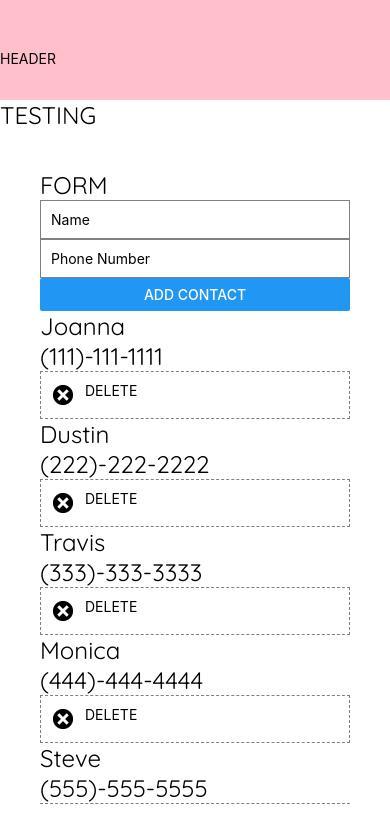
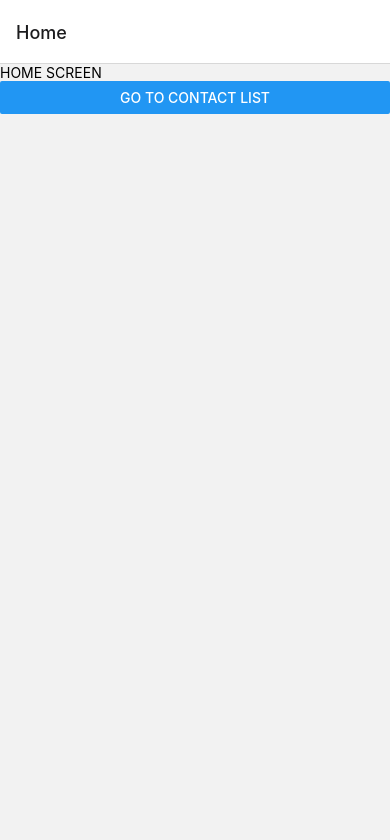
Before and after one commit to joanterm/expo-testing-app, a React Native app: screen /Home in a window 390 px wide. Shown: the top 840 px of the page. Built offline with nearby package versions, Linux system fonts and the light colour scheme.

Commit message:
Added a stack navigation dependency

```diff
--- a/App.js
+++ b/App.js
@@ -1,15 +1,21 @@
 import { useEffect, useState } from 'react'
 import { StyleSheet, Text, View, TouchableWithoutFeedback, Keyboard } from 'react-native'
 import { useFonts } from 'expo-font'
-import * as SplashScreen from 'expo-splash-screen';
+import * as SplashScreen from 'expo-splash-screen'
+import Home from "./components/Home"
 import Header from './components/Header'
-import ContactsContainer from './components/ContactsContainer';
+import ContactsContainer from './components/ContactsContainer'
+import { NavigationContainer } from '@react-navigation/native'
+import { createNativeStackNavigator } from '@react-navigation/native-stack'
+
+const Stack = createNativeStackNavigator()
 
 export default function App() {
   const [fontsLoaded] = useFonts({
     "Quicksand": require('./assets/fonts/Quicksand-Regular.ttf')
   })
 
+  //LOADS FONTS
   useEffect(() => {
     async function loadFonts() {
       await SplashScreen.preventAutoHideAsync()
@@ -24,18 +30,24 @@ export default function App() {
   }
 
   return (
+    <NavigationContainer>
     <TouchableWithoutFeedback onPress={() => Keyboard.dismiss()}>
       <View style={styles.mainContainer}>
-          <Header />
-          <ContactsContainer />
+          {/* <Header />
+          <Home />
+          <ContactsContainer /> */}
+      <Stack.Navigator>
+        <Stack.Screen name="Home" component={Home} />
+        <Stack.Screen name="ContactsContainer" component={ContactsContainer} />
+      </Stack.Navigator>
       </View>
     </TouchableWithoutFeedback>
+    </NavigationContainer>
   );
 }
 
 const styles = StyleSheet.create({
   mainContainer: {
-    flex: 1,
-    backgroundColor: '#fff',
+    flex: 1
   }
 });
--- a/components/ContactsContainer.js
+++ b/components/ContactsContainer.js
@@ -1,5 +1,5 @@
 import { useState } from 'react'
-import { StyleSheet, Text, View, FlatList, Alert, TouchableWithoutFeedback, Keyboard } from 'react-native'
+import { StyleSheet, Button, Text, View, FlatList, Alert, TouchableWithoutFeedback, Keyboard } from 'react-native'
 import { globalStyles } from '../styles/globalStyles'
 import Form from './Form'
 import Contacts from './Contacts'
@@ -38,7 +38,8 @@ const ContactsContainer = () => {
 
     return (
         <View style={styles.testing}>
-            <Text style={globalStyles.textStyle}>TESTING</Text>
+            <Text style={globalStyles.textStyle}>CONTACTS CONTAINER</Text>
+            <Button title="Test"/>
             <View style={styles.contentContainer}>
                 <Form addPerson={addPerson}/>
                 <View style={styles.peopleContainer}>
@@ -58,6 +59,8 @@ const ContactsContainer = () => {
 const styles = StyleSheet.create({
     testing: {
         flex: 1,
+        borderColor: "red",
+        borderWidth: 2
     },
     contentContainer: {
       flex: 1,
--- /dev/null
+++ b/components/Home.js
@@ -0,0 +1,15 @@
+import { Text, View, Button } from 'react-native'
+
+const Home = ({navigation}) => {
+    return (
+        <View>
+            <Text>HOME SCREEN</Text>
+            <Button
+                title="Go to contact list"
+                onPress={() => navigation.navigate('ContactsContainer')}
+            />
+        </View>
+     );
+}
+
+export default Home;
--- a/package.json
+++ b/package.json
@@ -9,13 +9,17 @@
     "web": "expo start --web"
   },
   "dependencies": {
+    "@react-navigation/native": "^6.1.7",
+    "@react-navigation/native-stack": "^6.9.13",
     "expo": "~48.0.18",
     "expo-app-loading": "^2.1.1",
     "expo-font": "~11.1.1",
+    "expo-splash-screen": "~0.18.2",
     "expo-status-bar": "~1.4.4",
     "react": "18.2.0",
     "react-native": "0.71.8",
-    "expo-splash-screen": "~0.18.2"
+    "react-native-safe-area-context": "4.5.0",
+    "react-native-screens": "~3.20.0"
   },
   "devDependencies": {
     "@babel/core": "^7.20.0"
```
Also changed, not shown: 1 other file (tests, documents, lock files or other folders).
